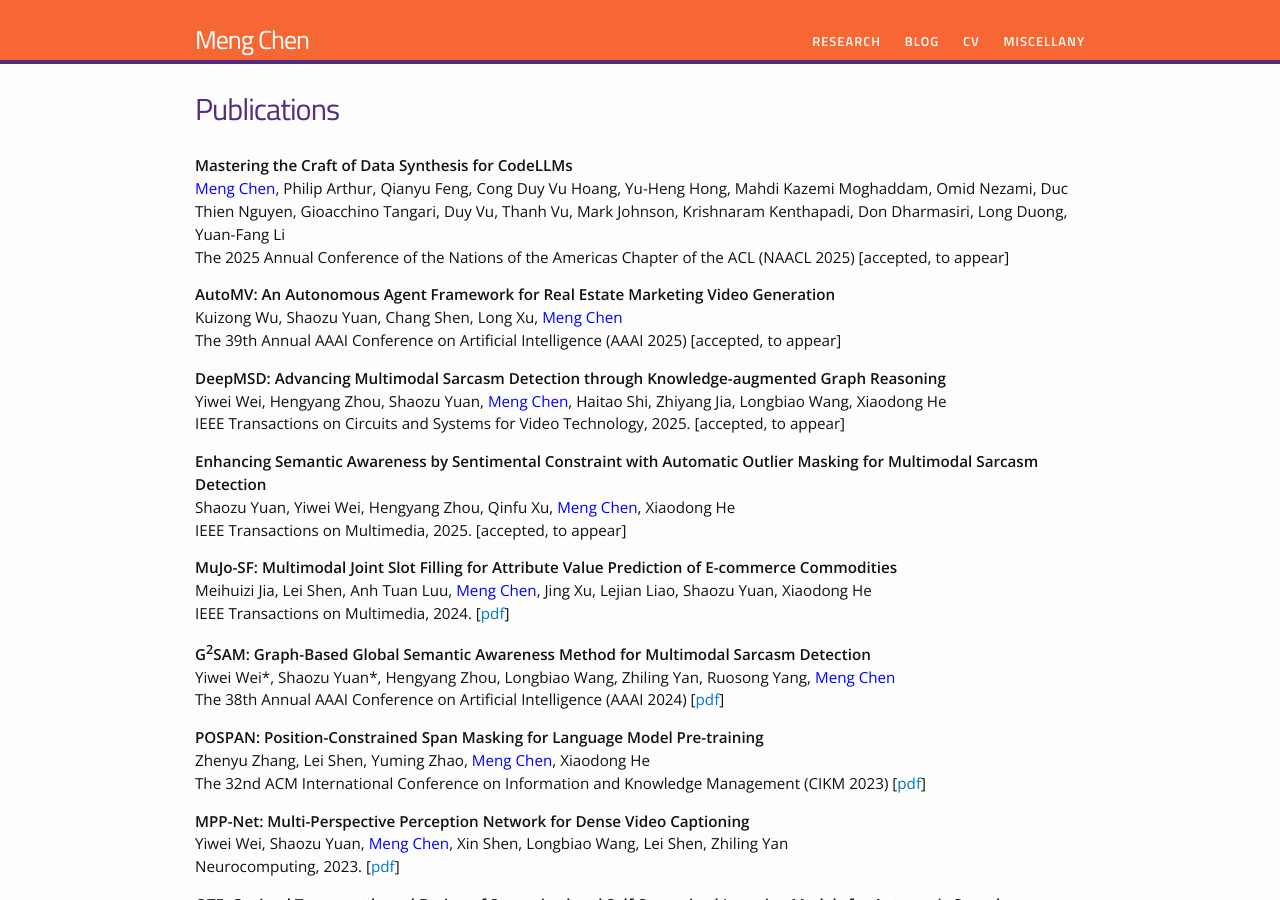
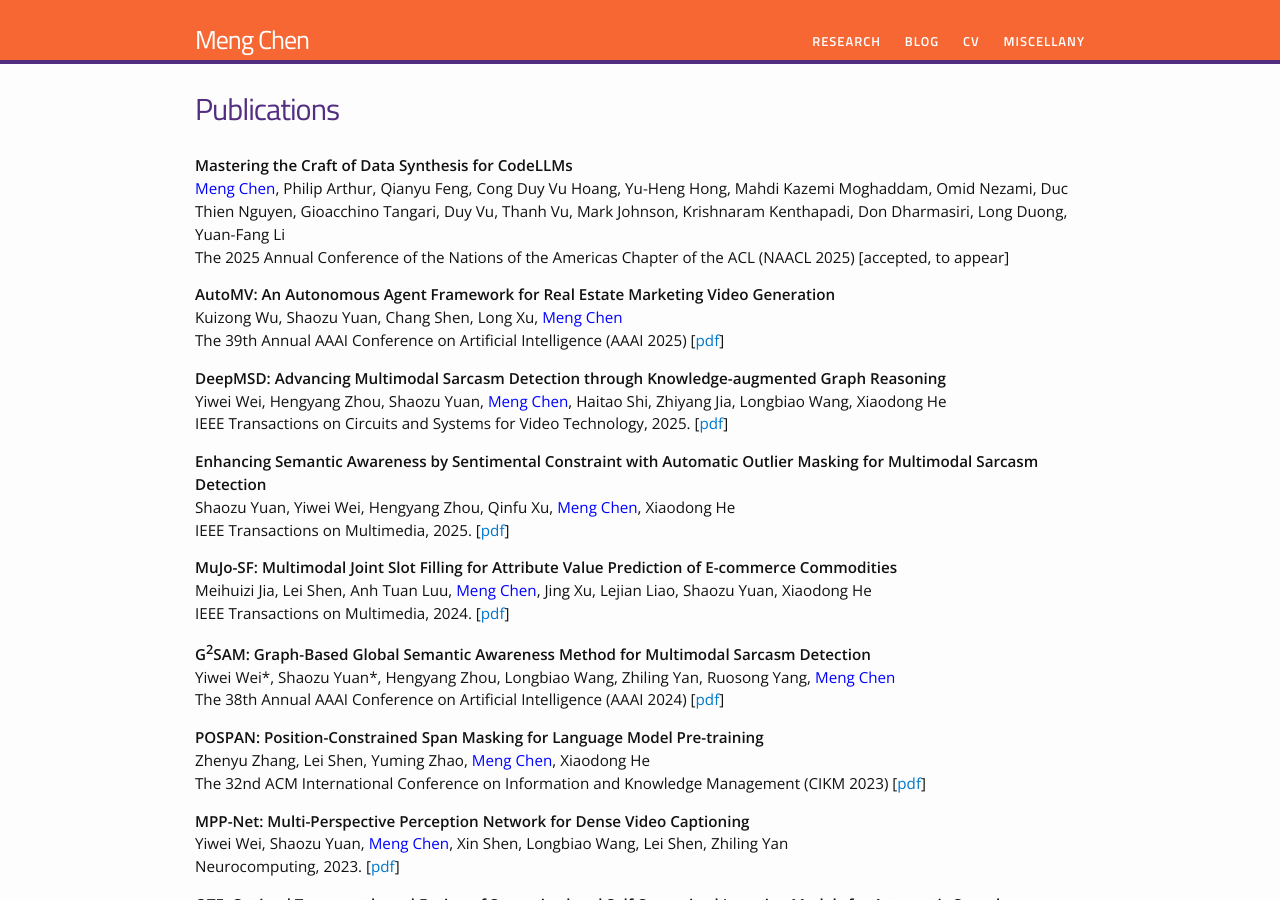
Before and after one commit to chenmengdx/chenmengdx.github.io, a Jekyll site: the page built from research.md, in a window 1280 px wide and 900 px high. Built offline with Jekyll 4.4.1, drawn with Linux system fonts in a browser that asks for light colours.

Commit message:
update publications

```diff
--- a/research.md
+++ b/research.md
@@ -15,19 +15,19 @@ The 2025 Annual Conference of the Nations of the Americas Chapter of the ACL (NA
 <p>
 <b> AutoMV: An Autonomous Agent Framework for Real Estate Marketing Video Generation </b> <br />
 Kuizong Wu, Shaozu Yuan, Chang Shen, Long Xu, <font color="blue">Meng Chen</font> <br />
-The 39th Annual AAAI Conference on Artificial Intelligence (AAAI 2025) [accepted, to appear]
+The 39th Annual AAAI Conference on Artificial Intelligence (AAAI 2025) [<a href="../papers/AAAI-25.pdf">pdf</a>]
 </p>
 
 <p>
 <b> DeepMSD: Advancing Multimodal Sarcasm Detection through Knowledge-augmented Graph Reasoning </b> <br />
 Yiwei Wei, Hengyang Zhou, Shaozu Yuan, <font color="blue">Meng Chen</font>, Haitao Shi, Zhiyang Jia, Longbiao Wang, Xiaodong He <br />
-IEEE Transactions on Circuits and Systems for Video Technology, 2025. [accepted, to appear]
+IEEE Transactions on Circuits and Systems for Video Technology, 2025. [<a href="https://ieeexplore.ieee.org/document/10843779">pdf</a>]
 </p>
 
 <p>
 <b> Enhancing Semantic Awareness by Sentimental Constraint with Automatic Outlier Masking for Multimodal Sarcasm Detection</b> <br />
 Shaozu Yuan, Yiwei Wei, Hengyang Zhou, Qinfu Xu, <font color="blue">Meng Chen</font>, Xiaodong He <br />
-IEEE Transactions on Multimedia, 2025. [accepted, to appear]
+IEEE Transactions on Multimedia, 2025. [<a href="https://ieeexplore.ieee.org/document/10891395">pdf</a>]
 </p>
 
 <p>
```
Also changed, not shown: 2 other files.
